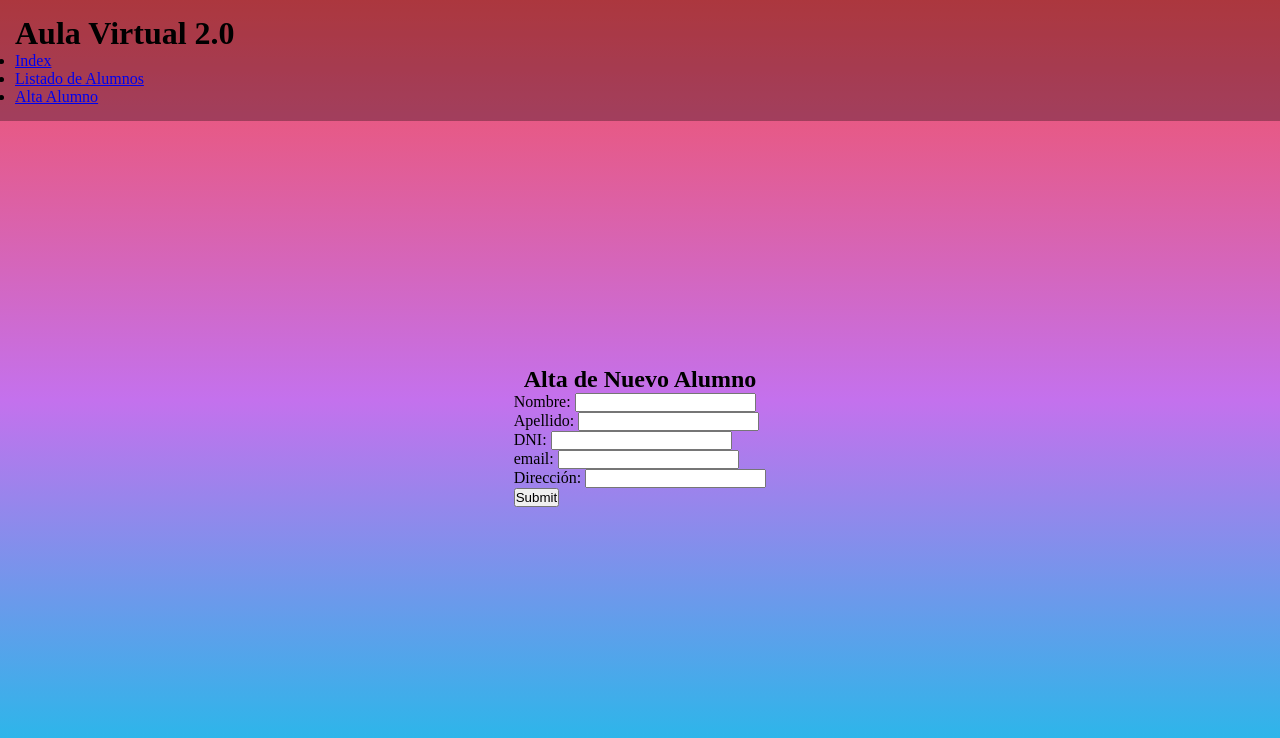
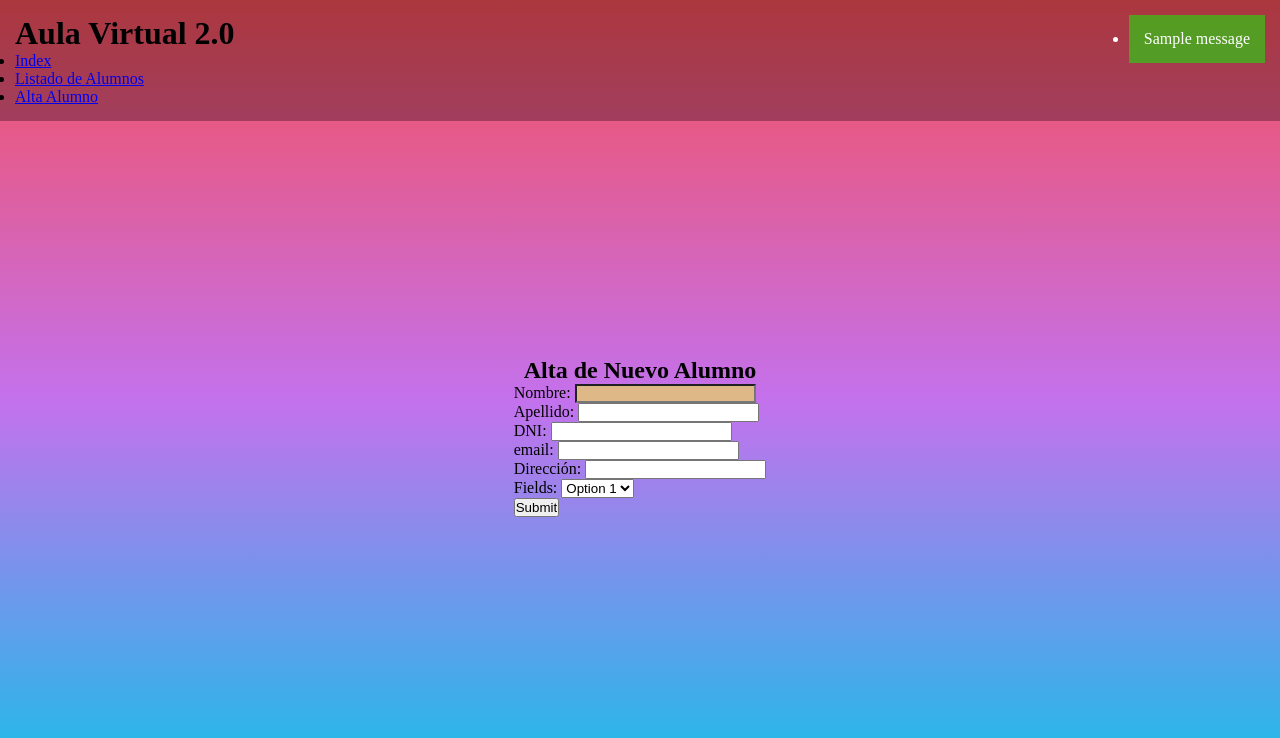
Before and after one commit to victorjorgeuntdf/AulaVirtual, a Django app: page /web/alta_alumno in a window 1280 px wide. Shown: the top 738 px of the page. Run offline with Django 5.2, Linux system fonts and the light colour scheme; tables that the repository leaves empty hold one stand-in row (values such as "Sample post"); one stand-in notice (Sample message) is shown.

Commit message:
Formularios Segunda Parte

```diff
--- a/web/forms.py
+++ b/web/forms.py
@@ -1,8 +1,35 @@
 from django import forms
+from django.core.exceptions import ValidationError
 
 class AltaAlumnoForm(forms.Form):
-    nombre = forms.CharField(label="Nombre", required=True)
+    nombre = forms.CharField(label="Nombre", required=True,widget=forms.TextInput(attrs={'class': 'campo_azul'}))
     apellido = forms.CharField(label="Apellido", required=True)
     dni = forms.IntegerField(label="DNI", required=True)
     email = forms.EmailField(label="email", required=True)
     direccion = forms.CharField(label="Dirección", required=True)
+
+    CHOISES = (('Option 1', 'Option 1'), ('Option 2', 'Option 2'))
+    fields = forms.ChoiceField(choices=CHOISES)
+
+    def clean_nombre(self):
+        if not self.cleaned_data["nombre"].isalpha():
+            raise ValidationError("El Nombre solo puede estar compuesto por letras")
+        """
+        puedo transformar al texto en mayuculas
+        self.cleaned_data["nombre"] = self.cleaned_data["nombre"].upper() """
+        return self.cleaned_data["nombre"]
+
+    def clean_apellido(self):
+        if not self.cleaned_data["apellido"].isalpha():
+            raise ValidationError("El Apellido solo puede estar compuesto por letras")
+        return self.cleaned_data["apellido"]
+
+    def clean(self):
+        cleaned_data = super().clean()
+        nombre = cleaned_data.get("nombre")
+        apellido = cleaned_data.get("apellido")
+        if  nombre == "Carlos" and apellido == "Lopez":
+            raise ValidationError("El usuario Carlos Lopez ya esta registrado")
+        if self.cleaned_data["dni"] < 1000000:
+                raise ValidationError("El DNI debe tener 8 digitos")
+        return self.cleaned_data
--- a/web/static/web/styles/alta_alumno.css
+++ b/web/static/web/styles/alta_alumno.css
@@ -0,0 +1,3 @@
+.campo_azul{
+    background-color: burlywood;
+}
--- a/web/static/web/styles/base.css
+++ b/web/static/web/styles/base.css
@@ -25,6 +25,18 @@ header{
     background-color: rgba(0, 0, 0, 0.3);
 }
 
+header .messages {
+    position: fixed;
+    top: 15px;
+    right: 15px;
+    border-radius: 5px;
+}
+
+header .messages .success{
+    background-color: rgba(0, 255, 0, 0.5);
+    padding: 15px;
+    color: white;
+}
 main{
     flex: 1;
     flex-direction: column;
--- a/web/templates/web/alta_alumno.html
+++ b/web/templates/web/alta_alumno.html
@@ -16,6 +16,8 @@
 
         {{ alta_alumno_form.as_p }}
         <input type="submit">
+        <!-- puedo pedir los inputs asi tambien  -->
+        <!-- {{ alta_alumno_form.nombre }} -->
     </form>
 
 {% endblock %}
--- a/web/templates/web/base.html
+++ b/web/templates/web/base.html
@@ -23,6 +23,15 @@
                 <li><a href="{% url 'alta_alumno' %}">Alta Alumno</a></li>
             </ul>
         </nav>
+
+        {% if messages %}
+            <ul class="messages">
+                {% for message in messages %}
+                    <li {% if message.tags %} class="{{message.tags}}" {% endif %}>{{message}}</li>
+                {% endfor %}
+            </ul>
+        {% endif%}
+
     </header>
     <main class="centered">
         {% block main %}{% endblock %}
--- a/web/views.py
+++ b/web/views.py
@@ -1,7 +1,7 @@
 from django.shortcuts import render
 from django.http import HttpResponse
 from django.shortcuts import redirect
-
+from django.contrib import messages
 from .forms import *
 
 import datetime
@@ -46,8 +46,12 @@ def alta_alumno(request):
     if request.method == "GET":
         contexto['alta_alumno_form']= AltaAlumnoForm()
     else: #Asumo que es un POST
-        print(request.POST)
-        contexto['alta_alumno_form']= AltaAlumnoForm(request.POST)
+        form = AltaAlumnoForm(request.POST)
+        contexto['alta_alumno_form'] = form
 
-        return redirect('index')
+        if form.is_valid():
+            messages.success(request, 'El alumno fue dado de alta con exito')
+
+            return redirect('index')
+
     return render(request, 'web/alta_alumno.html', contexto)
```
